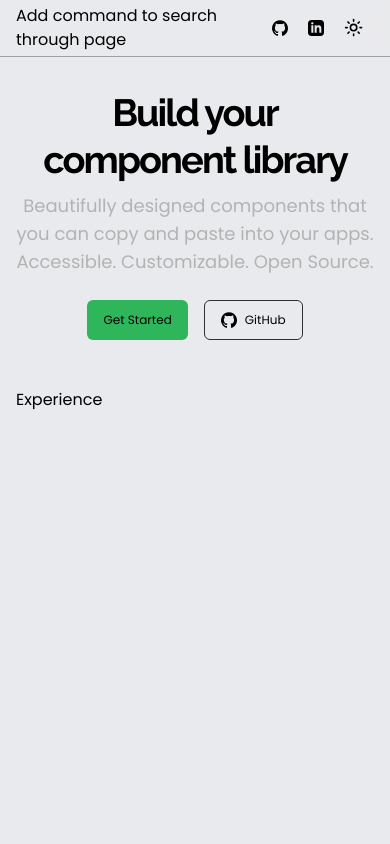
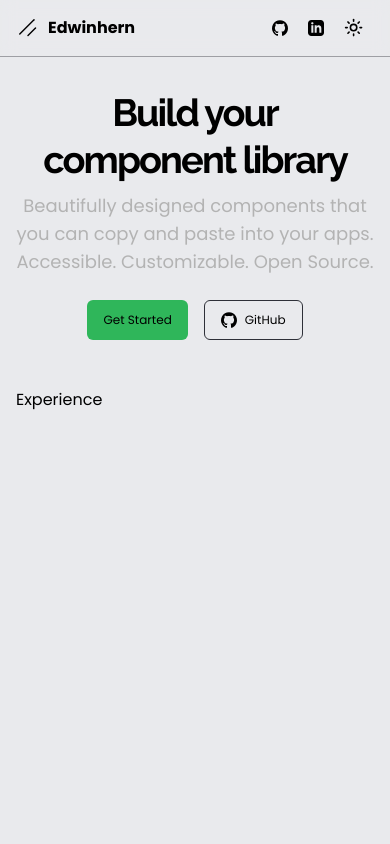
Before and after one commit to edwinhern/portfolio-v2, a Next.js app: page / in a window 390 px wide. Shown: the top 844 px of the page. Built offline with nearby package versions, Linux system fonts and the light colour scheme.

Commit message:
refactor: :recycle: Update site footer and header components

```diff
--- a/src/components/common/site-footer.tsx
+++ b/src/components/common/site-footer.tsx
@@ -2,8 +2,8 @@ import { siteConfig } from '@/config/site';
 
 export function SiteFooter() {
   return (
-    <footer className="py-6 md:px-8 md:py-0">
-      <div className="container flex flex-col items-center justify-between gap-4 md:h-24 md:flex-row">
+    <footer className="border-t border-border/40 py-6 md:py-0">
+      <div className="container flex max-w-screen-2xl flex-col items-center justify-between md:h-14 md:flex-row">
         <p className="text-balance text-center text-sm leading-loose text-muted-foreground md:text-left">
           Built by{' '}
           <a
--- a/src/components/common/site-header.tsx
+++ b/src/components/common/site-header.tsx
@@ -3,12 +3,11 @@
 import Link from 'next/link';
 import { usePathname } from 'next/navigation';
 
+import { buttonVariants } from '@/components/ui/button';
+import { Icons } from '@/components/ui/icons';
+import { ModeToggleButton } from '@/components/ui/mode-toggle';
 import { siteConfig } from '@/config/site';
 import { cn } from '@/lib/utils';
-
-import { buttonVariants } from '../ui/button';
-import { Icons } from '../ui/icons';
-import { ThemeToggleButton } from '../ui/mode-toggle';
 
 export function SiteHeader() {
   const pathname = usePathname();
@@ -16,12 +15,12 @@ export function SiteHeader() {
   return (
     <header className="sticky top-0 z-50 w-full border-b border-border/40 bg-background/95 backdrop-blur supports-[backdrop-filter]:bg-background/60">
       <div className="container flex h-14 max-w-screen-2xl items-center">
-        <div className="mr-4 hidden md:flex">
+        <div className="flex">
           <Link href="/" className="mr-6 flex items-center space-x-2">
-            <Icons.logo />
-            <span className="hidden font-bold sm:inline-block">Edwinhern</span>
+            <Icons.logo className="size-6" />
+            <span className="inline-block font-bold">Edwinhern</span>
           </Link>
-          <nav className="flex items-center gap-4 text-sm lg:gap-6">
+          <nav className="hidden items-center gap-4 text-sm md:flex lg:gap-6">
             <Link
               href="/#experience"
               scroll
@@ -65,8 +64,8 @@ export function SiteHeader() {
           </nav>
         </div>
 
-        <div className="flex flex-1 items-center justify-between space-x-2 md:justify-end">
-          <div className="w-full flex-1 md:w-auto md:flex-none">Add command to search through page</div>
+        <div className="flex flex-1 items-center justify-end space-x-2">
+          {/* <div className="w-full flex-1 md:w-auto md:flex-none">Add command to search through page</div> */}
           <div className="flex items-center">
             <Link href={siteConfig.links.github} target="_blank" rel="noreferrer">
               <div className={cn(buttonVariants({ variant: 'ghost' }), 'w-9 px-0')}>
@@ -81,7 +80,7 @@ export function SiteHeader() {
                 <span className="sr-only">LinkedIn</span>
               </div>
             </Link>
-            <ThemeToggleButton />
+            <ModeToggleButton />
           </div>
         </div>
       </div>
--- a/src/components/ui/mode-toggle.tsx
+++ b/src/components/ui/mode-toggle.tsx
@@ -2,7 +2,6 @@
 
 import { MoonIcon, SunIcon } from 'lucide-react';
 import { useTheme } from 'next-themes';
-import * as React from 'react';
 
 import { Button } from '@/components/ui/button';
 import {
@@ -12,7 +11,7 @@ import {
   DropdownMenuTrigger,
 } from '@/components/ui/dropdown-menu';
 
-const ThemeToggleButton = () => {
+export const ModeToggleButton = () => {
   const { setTheme } = useTheme();
 
   return (
@@ -31,5 +30,3 @@ const ThemeToggleButton = () => {
     </DropdownMenu>
   );
 };
-
-export { ThemeToggleButton };
```
